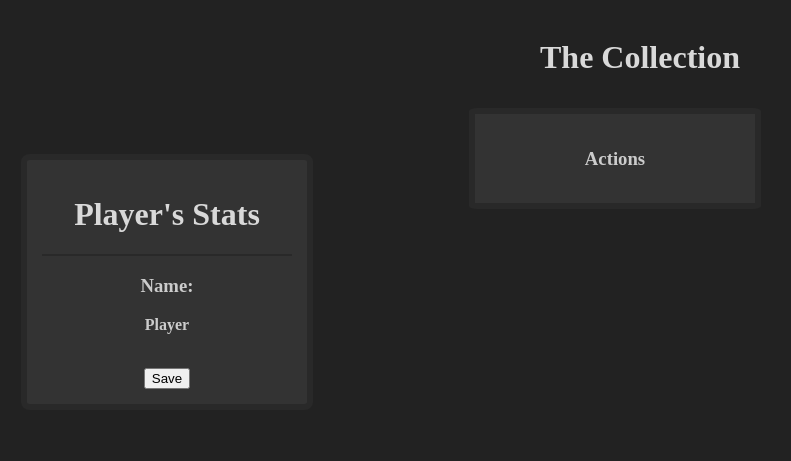
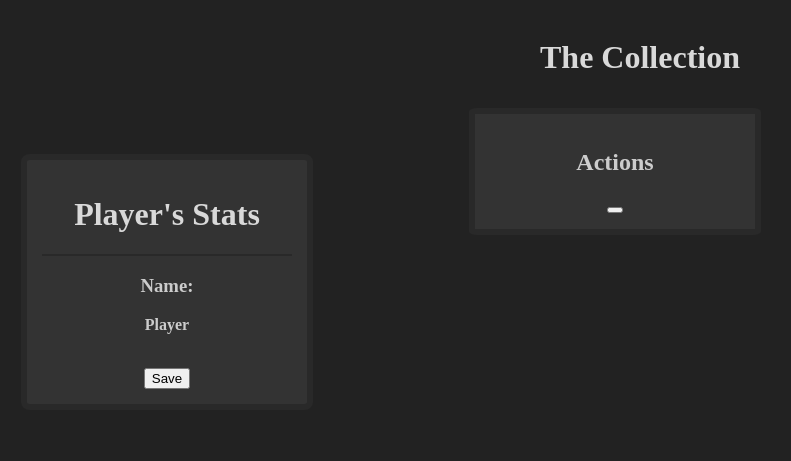
Before and after one commit to Tariselan/TCrevamp, a plain HTML site: page index.html in a window 1280 px wide. Shown: the whole page, without its empty margins (0-791 px from the left). Drawn offline with Linux system fonts and the light colour scheme.

Commit message:
i love commits

```diff
--- a/index.html
+++ b/index.html
@@ -31,7 +31,8 @@
             </div>
             <div class="main">
                 <div id="actions">
-                    <h3>Actions</h3>
+                    <h2>Actions</h2>
+                    <button onclick="wakeup()"></button>
                 </div>
             </div>
             <div class="right">
--- a/script.js
+++ b/script.js
@@ -143,6 +143,11 @@ document.querySelectorAll(".playerName").forEach(span => {
     });
 });
 
+function wakeup() {
+    document.getElementById("materialstats").style.opacity = 1;
+    document.getElementById("materialstats").style.height = "160px";
+}
+
 
 // Saving and loading
 
@@ -193,8 +198,7 @@ document.body.addEventListener('keypress', function(event) {
             console.log("\n======================================================")
         }
         if (event.key === "M") {
-            document.getElementById("materialstats").style.opacity = 1;
-            document.getElementById("materialstats").style.height = "160px";
+            wakeup();
         }
     }
 })
```
